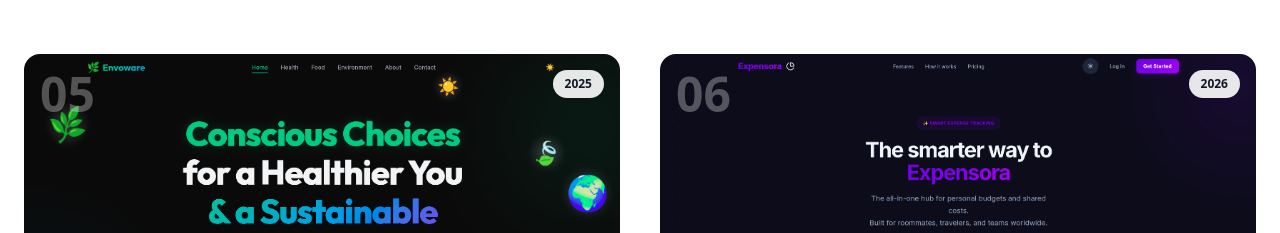
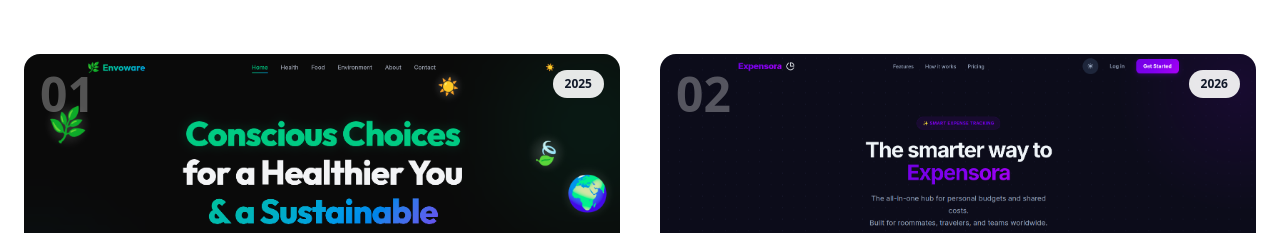
Before and after one commit to aayushman108/My-Portfolio, a Next.js app: page /projects in a window 1280 px wide. Shown: the part 420-653 px from the top of the page. Built offline with nearby package versions, Linux system fonts and the light colour scheme.

Commit message:
feat: rearrange project sequence

```diff
--- a/src/data/projects.ts
+++ b/src/data/projects.ts
@@ -19,7 +19,7 @@
 
 export const PROJECTS: Project[] = [
   {
-    id: 5,
+    id: 1,
     title: "Envoware",
     description:
       "A premium, interactive web application promoting environmental awareness and healthy living through engaging eco-quizzes, daily sustainability tips, and rich, fluid animations.",
@@ -38,7 +38,7 @@
     },
   },
  {
-  id: 6,
+  id: 2,
   title: "Expensora",
   description: "Expensora is a smart expense management and bill-splitting platform designed for individuals and groups. It enables users to efficiently track personal and shared expenses, manage group finances, and simplify settlements through intelligent algorithms. With flexible splitting options and detailed monthly insights, Expensora helps users maintain financial clarity and accountability.",
   tech: ["Next.js", "TypeScript", "Redux", "GSAP", "Node.js", "Express", "PostgreSQL", "Knex.js"],
@@ -72,7 +72,7 @@
   },
 },
  {
-  id: 7,
+  id: 3,
   title: "Annapurna",
   description: "A modern restaurant web application focused on delivering an immersive dining experience through a visually rich and responsive UI. Built as a frontend-first platform with a scalable architecture to support future backend integration and operational automation.",
   tech: ["Next.js", "TypeScript", "Tailwind CSS", "GSAP"],
@@ -103,7 +103,7 @@
   },
 },
   {
-    id: 1,
+    id: 4,
     title: "Government Welfare Management System",
     description:
       "Government-led web application designed to digitize and manage data related to poor households across Nepal, supporting large-scale surveys, data processing, and household-level queries for inclusive welfare monitoring.",
@@ -124,7 +124,7 @@
     status: "Completed",
   },
   {
-    id: 2,
+    id: 5,
     title: "Engineering Consultancy Website",
     description:
       "Corporate website for an engineering consultancy firm showcasing company information, services, projects, milestones, and interactive map-based project visualization.",
@@ -138,7 +138,7 @@
     status: "Completed",
   },
   {
-    id: 3,
+    id: 6,
     title: "E-Commerce Platform",
     description:
       "E-commerce platform offering online shopping features, promotional sections, community forums, and content-driven experiences for users.",
@@ -152,7 +152,7 @@
     status: "Completed",
   },
   {
-    id: 4,
+    id: 7,
     title: "AI Financial Analysis Platform",
     description:
       "AI-powered financial analysis platform that extracts insights from financial documents, enabling intelligent queries related to revenue, statements, and risk assessment.",
```
